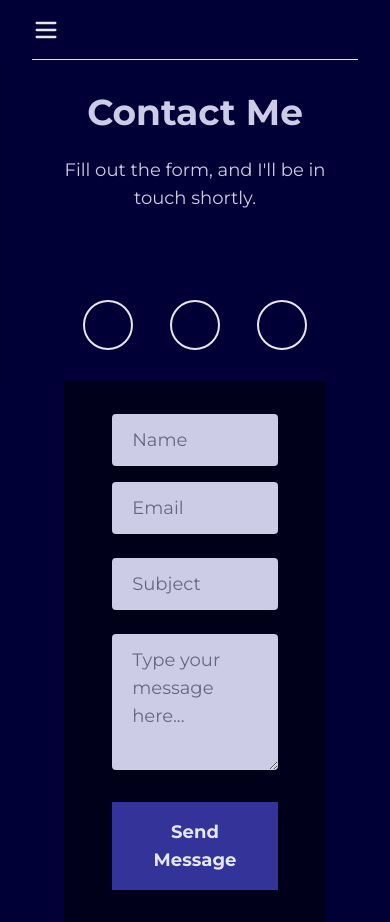
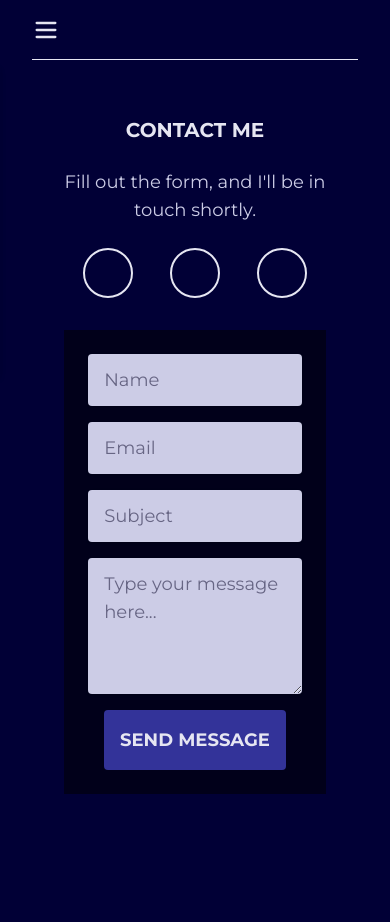
Before and after one commit to eonerhime/scriptwriter, a Next.js app: page /contact in a window 390 px wide. After the commit the page ends 844 px from the top, so only its background shows below. Built offline with nearby package versions, Linux system fonts and the light colour scheme.

Commit message:
Adjusted the responsiveness of the ocntact form in the Contact Me page

```diff
--- a/src/components/ContactMe.js
+++ b/src/components/ContactMe.js
@@ -13,8 +13,10 @@ export default function Page() {
   return (
     <div className="mt-8 grid grid-cols-1 min-[840px]:grid-cols-2 gap-8 px-6 md:px-12">
       {/* Contact Info Section */}
-      <div className="flex flex-col justify-center text-center">
-        <h2 className="text-4xl font-bold text-primary-100 mb-6">Contact Me</h2>
+      <div className="flex flex-col justify-center text-center mt-6">
+        <h2 className="text-center text-xl font-bold text-primary-50 uppercase min-[840px]:text-2xl mb-6">
+          Contact Me
+        </h2>
 
         <motion.p
           className="text-primary-100 text-lg mb-6"
@@ -27,7 +29,7 @@ export default function Page() {
 
         {/* Social Icons */}
         <motion.div
-          className="grid grid-cols-3 justify-between place-items-center mt-16"
+          className="grid grid-cols-3 justify-between place-items-center min-[601px]:mt-12"
           initial={{ opacity: 0 }}
           animate={{ opacity: 1 }}
           transition={{ delay: 0.6, duration: 0.8 }}
--- a/src/components/SubmitButton.js
+++ b/src/components/SubmitButton.js
@@ -3,10 +3,7 @@
 import { useFormStatus } from "react-dom";
 import Button from "./Button";
 
-const btnStyle =
-  "bg-primary-400 px-8 py-4 text-primary-50 font-semibold hover:bg-accent-950 transition-all disabled:cursor-not-allowed disabled:bg-gray-500 disabled:text-gray-300";
-
-export default function SubmitButton({ children, pendingLabel }) {
+export default function SubmitButton({ children, pendingLabel, btnStyle }) {
   const { pending } = useFormStatus();
 
   return (
--- a/src/components/SubmitEnquiryForm.js
+++ b/src/components/SubmitEnquiryForm.js
@@ -2,6 +2,9 @@
 
 import { useState } from "react";
 import SubmitButton from "./SubmitButton";
+
+const btnStyle =
+  "bg-primary-400 px-4 py-4 text-primary-50 font-semibold uppercase hover:bg-accent-950 transition-all rounded-sm disabled:cursor-not-allowed disabled:bg-gray-500 disabled:text-gray-300";
 
 function SubmitEnquiryForm() {
   const [formData, setFormData] = useState({
@@ -13,30 +16,23 @@ function SubmitEnquiryForm() {
 
   const handleChange = (e) => {
     const { name, value } = e.target;
-
-    // console.log(`Field changed: ${name}, New Value: ${value}`);
-
-    setFormData((prevData) => {
-      const updatedData = { ...prevData, [name]: value };
-      // console.log("Updated Form Data:", updatedData);
-
-      return updatedData;
-    });
+    setFormData((prevData) => ({ ...prevData, [name]: value }));
   };
 
   return (
     <form
       action=""
-      className="bg-primary-900 py-8 px-12 text-lg flex gap-6 flex-col"
+      className="bg-primary-900 w-full max-w-full py-6 px-6 text-lg flex flex-col gap-4 mx-auto"
     >
-      <div className="flex flex-col min-[840px]:flex-row gap-4 w-full max-w-full">
+      {/* Name & Email Fields */}
+      <div className="flex flex-col min-[840px]:flex-row gap-4 w-full">
         <input
           type="text"
           name="name"
           placeholder="Name"
           value={formData.name}
           onChange={handleChange}
-          className="px-5 py-3 bg-primary-100 text-primary-800 w-full shadow-sm rounded-sm disabled:cursor-not-allowed disabled:bg-gray-600 disabled:text-gray-400"
+          className="px-4 py-3 bg-primary-100 text-primary-800 w-full shadow-sm rounded-sm"
           required
         />
 
@@ -46,38 +42,38 @@ function SubmitEnquiryForm() {
           placeholder="Email"
           value={formData.email}
           onChange={handleChange}
-          className="px-5 py-3 bg-primary-100 text-primary-800 w-full shadow-sm rounded-sm disabled:cursor-not-allowed disabled:bg-gray-600 disabled:text-gray-400"
+          className="px-4 py-3 bg-primary-100 text-primary-800 w-full shadow-sm rounded-sm"
           required
         />
       </div>
 
-      <div>
+      {/* Subject Field */}
       <input
         type="text"
         name="subject"
         placeholder="Subject"
         value={formData.subject}
         onChange={handleChange}
-          className="px-5 py-3 bg-primary-100 text-primary-800 w-full shadow-sm rounded-sm disabled:cursor-not-allowed disabled:bg-gray-600 disabled:text-gray-400"
+        className="px-4 py-3 bg-primary-100 text-primary-800 w-full shadow-sm rounded-sm"
         required
       />
-      </div>
 
-      <div>
+      {/* Message Field */}
       <textarea
         rows="4"
-          cols="50"
         name="message"
         placeholder="Type your message here..."
         value={formData.message}
         onChange={handleChange}
-          className="px-5 py-3 bg-primary-100 text-primary-800 w-full shadow-sm rounded-sm disabled:cursor-not-allowed disabled:bg-gray-600 disabled:text-gray-400"
+        className="px-4 py-3 bg-primary-100 text-primary-800 w-full shadow-sm rounded-sm"
         required
       />
-      </div>
 
-      <div className="flex justify-end items-center gap-6">
-        <SubmitButton pendingLabel="Sending...">Send Message</SubmitButton>
+      {/* Submit Button */}
+      <div className="flex justify-center min-[601px]:justify-end">
+        <SubmitButton btnStyle={btnStyle} pendingLabel="Sending...">
+          Send Message
+        </SubmitButton>
       </div>
     </form>
   );
```
Lines whose indentation alone changed are shown as unchanged.
